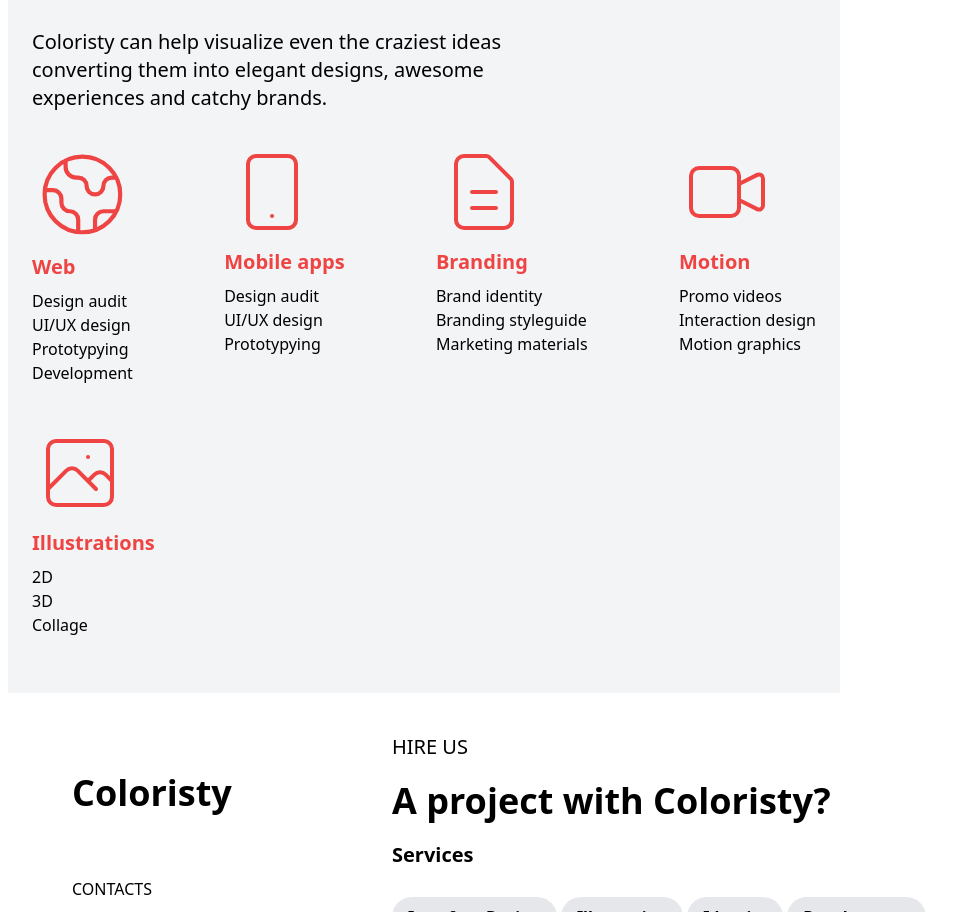
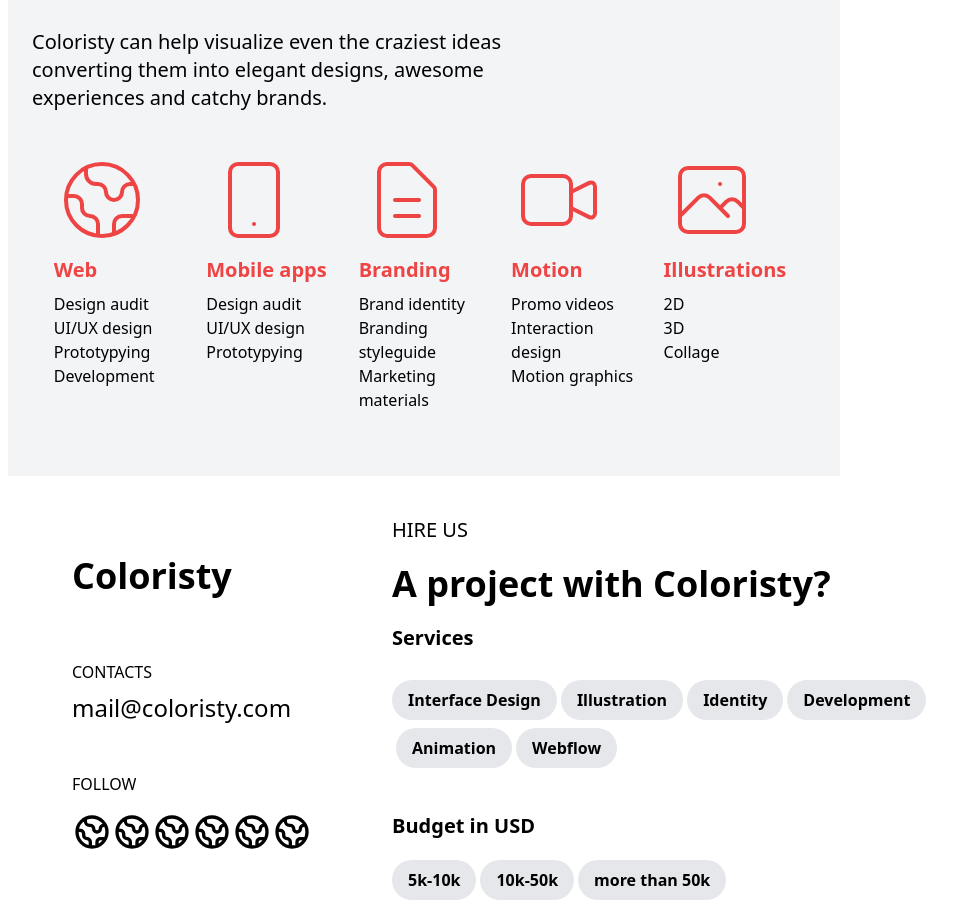
Before and after one commit to GurkiratSidhu/coloristy-landing-page, a React (Create React App) app: page / in a window 1280 px wide. Shown: the part 872-1784 px from the top of the page, without its empty margins (216-1173 px from the left). Built offline with nearby package versions, Linux system fonts and the light colour scheme.

Commit message:
added grid to services section

```diff
--- a/src/Header.js
+++ b/src/Header.js
@@ -10,7 +10,7 @@
 						Design, <br></br> Development, <br></br> and identity for <br></br>
 						your product.
 					</p>
-					<p className="flex text-6xl font-bold text-left dark:text-white md:hidden mt-14">
+					<p className="flex text-5xl font-bold text-left dark:text-white md:hidden mt-14">
 						Design,<br></br>Development,<br></br>and identity for<br></br>your
 						product.
 					</p>
--- a/src/services.js
+++ b/src/services.js
@@ -14,12 +14,13 @@
 						into elegant designs, awesome experiences and catchy brands.
 					</p>
 				</div>
-				<div className="flex flex-wrap gap-10 my-8 justify-evenly md:flex-row icons md:justify-between ">
+				<div class="flex flex-wrap gap-y-8   sm:py-10 overflow-hidden md:justify-evenly">
+					<div className="w-1/2 overflow-hidden md:w-1/6 lg:w-1/5 xl:w-1/6">
 						<div className="">
 							<div className="text-red-500 fill-current dark:text-yellow-300">
 								<svg
 									xmlns="http://www.w3.org/2000/svg"
-								className="w-30 h-30"
+									className="w-24 h-24"
 									fill="none"
 									viewBox="0 0 24 24"
 									stroke="currentColor"
@@ -35,11 +36,15 @@
 									Web
 								</p>
 								<p className="text-base text-black dark:text-white">
-								Design audit<br></br>UI/UX design<br></br>Prototypying<br></br>
+									Design audit<br></br>UI/UX design<br></br>Prototypying
+									<br></br>
 									Development
 								</p>
 							</div>
 						</div>
+					</div>
+
+					<div className="w-1/2 overflow-hidden md:w-1/6 lg:w-1/5 xl:w-1/6">
 						<div className="">
 							<div className="text-red-500 fill-current dark:text-yellow-300">
 								<svg
@@ -64,6 +69,9 @@
 								</p>
 							</div>
 						</div>
+					</div>
+
+					<div className="w-1/2 overflow-hidden md:w-1/6 lg:w-1/5 xl:w-1/6">
 						<div className="">
 							<div className="text-red-500 fill-current dark:text-yellow-300">
 								<svg
@@ -89,6 +97,9 @@
 								</p>
 							</div>
 						</div>
+					</div>
+
+					<div className="w-1/2 overflow-hidden md:w-1/6 lg:w-1/5 xl:w-1/6">
 						<div className="">
 							<div className="text-red-500 fill-current dark:text-yellow-300">
 								<svg
@@ -109,10 +120,14 @@
 									Motion
 								</p>
 								<p className="text-base text-black dark:text-white">
-								Promo videos<br></br>Interaction design<br></br>Motion graphics
+									Promo videos<br></br>Interaction design<br></br>Motion
+									graphics
 								</p>
 							</div>
 						</div>
+					</div>
+
+					<div className="w-1/2 overflow-hidden md:w-1/6 lg:w-1/5 xl:w-1/6">
 						<div className="">
 							<div className="text-red-500 fill-current dark:text-yellow-300">
 								<svg
@@ -140,6 +155,7 @@
 					</div>
 				</div>
 			</div>
+		</div>
 	);
 }
 
```
Lines whose indentation alone changed are shown as unchanged.
